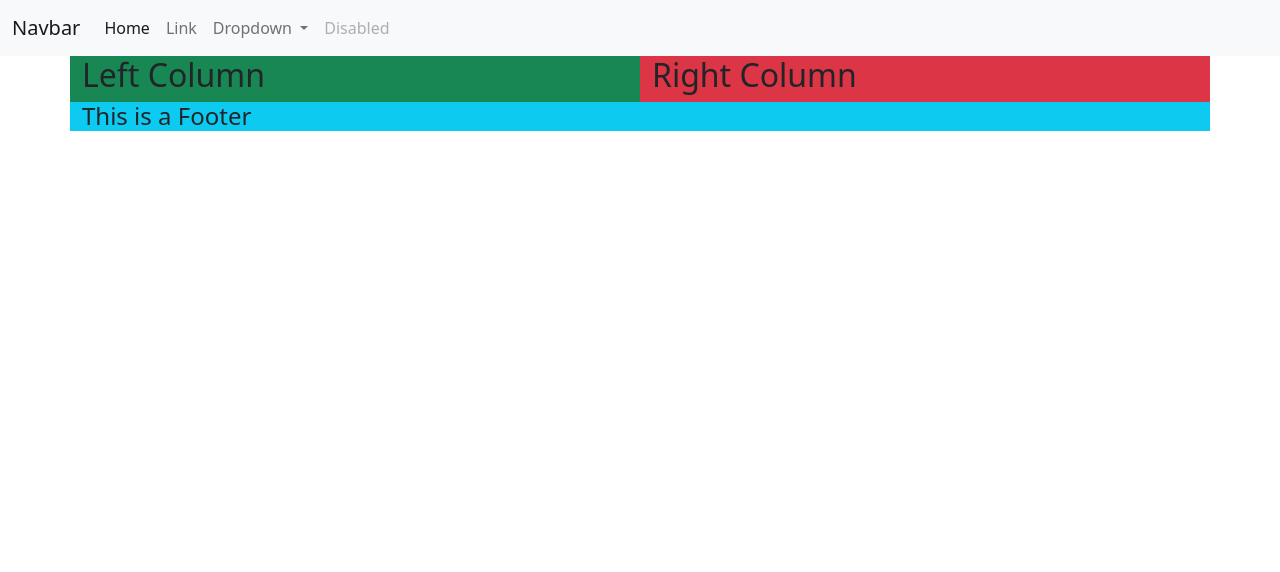
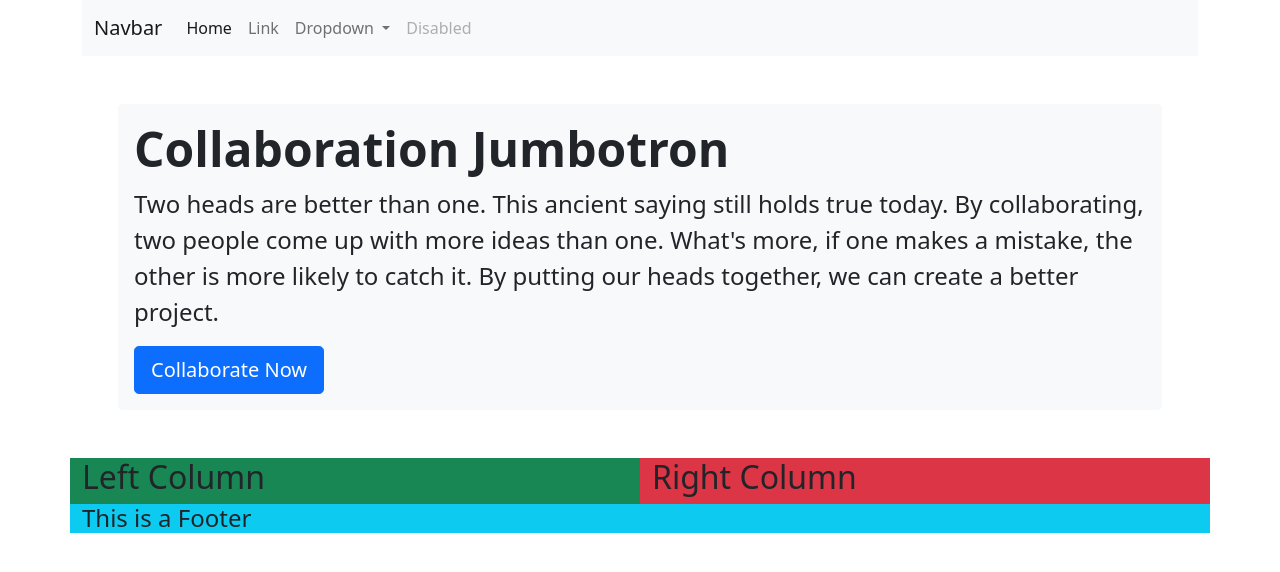
Before and after one commit to ocardenas9/collab-practice, a plain HTML site: page index.html in a window 1280 px wide. Drawn offline with nearby package versions, Linux system fonts and the light colour scheme.

Commit message:
Added jumbotron

```diff
--- a/index.html
+++ b/index.html
@@ -1,3 +1,15 @@
+<!-- Mobile-Friendly Websites -->
+<!-- Collaborative Project -->
+<!-- Orlando Cardenas & Allen Prowell -->
+<!--    Repository: ocardenas9 -->
+<!--          File: Index.html -->
+
+<!-- Revision History -->
+<!--   Date        Who         What -->
+<!-- 01/24/2022  Orlando C.  New file started -->
+<!-- 01/25/2022  Allen P.    Added menu bar, two columns, and footer -->
+<!-- 01/29/2022  Allen P.    Added jumbotron -->
+
 <!DOCTYPE html>
 <html lang="en">
   <head>
@@ -16,6 +28,7 @@
     <title>Hello, world!</title>
   </head>
   <body>
+    <div class="container">
       <nav class="navbar navbar-expand-lg navbar-light bg-light">
         <div class="container-fluid">
           <a class="navbar-brand" href="#">Navbar</a>
@@ -66,12 +79,21 @@
         </div>
       </nav>
 
-    <div class="container">
       <div class="row">
-        <div class="col-6 bg-success">
+        <div class="col m-5 p-3 bg-light rounded-3">
+          <h1 class="display-5 fw-bold">Collaboration Jumbotron</h1>
+          <p class="fs-4">
+            Two heads are better than one. This ancient saying still holds true today. By collaborating, two people come up with more ideas than one. What's more, if one makes a mistake, the other is more likely to catch it. By putting our heads together, we can create a better project.
+          </p>
+          <button class="btn btn-primary btn-lg">Collaborate Now</button>
+        </div>
+      </div>
+
+      <div class="row">
+        <div class="col-md-6 bg-success">
           <h2>Left Column</h2>
         </div>
-        <div class="col-6 bg-danger">
+        <div class="col-md-6 bg-danger">
           <h2>Right Column</h2>
         </div>
       </div>
```
Lines whose indentation alone changed are shown as unchanged.
